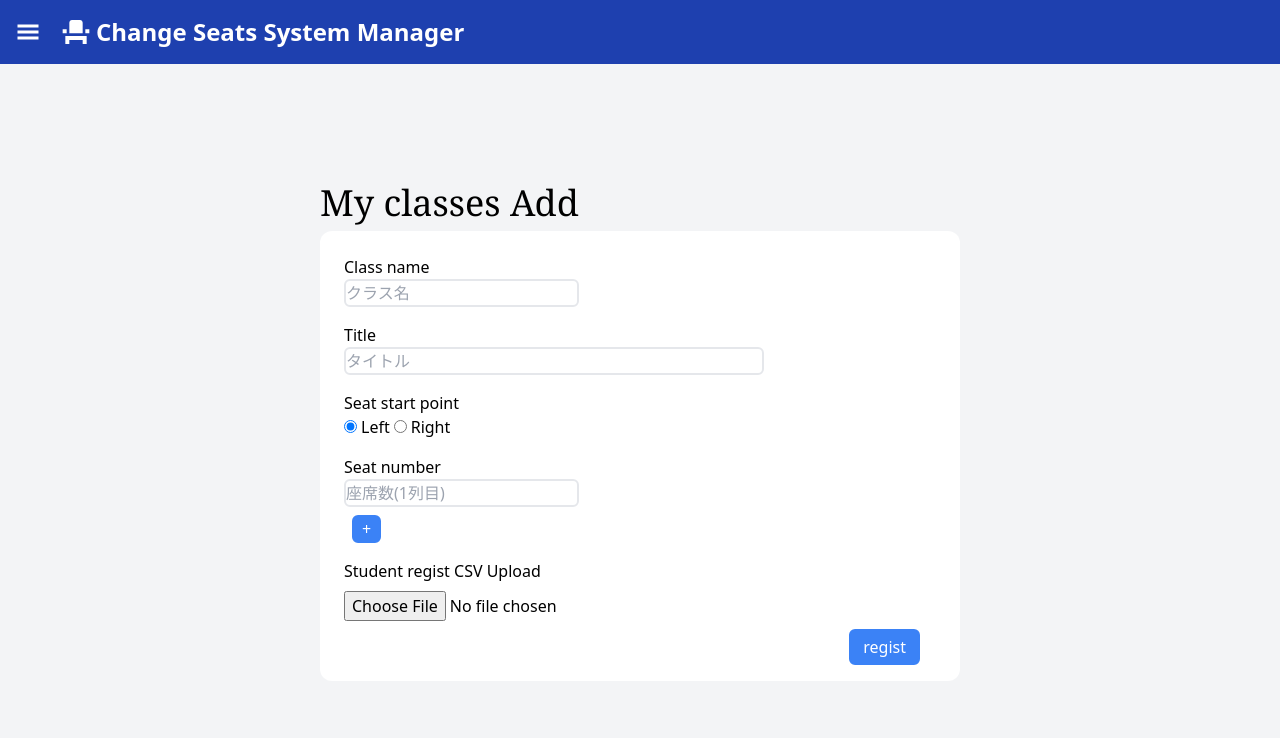
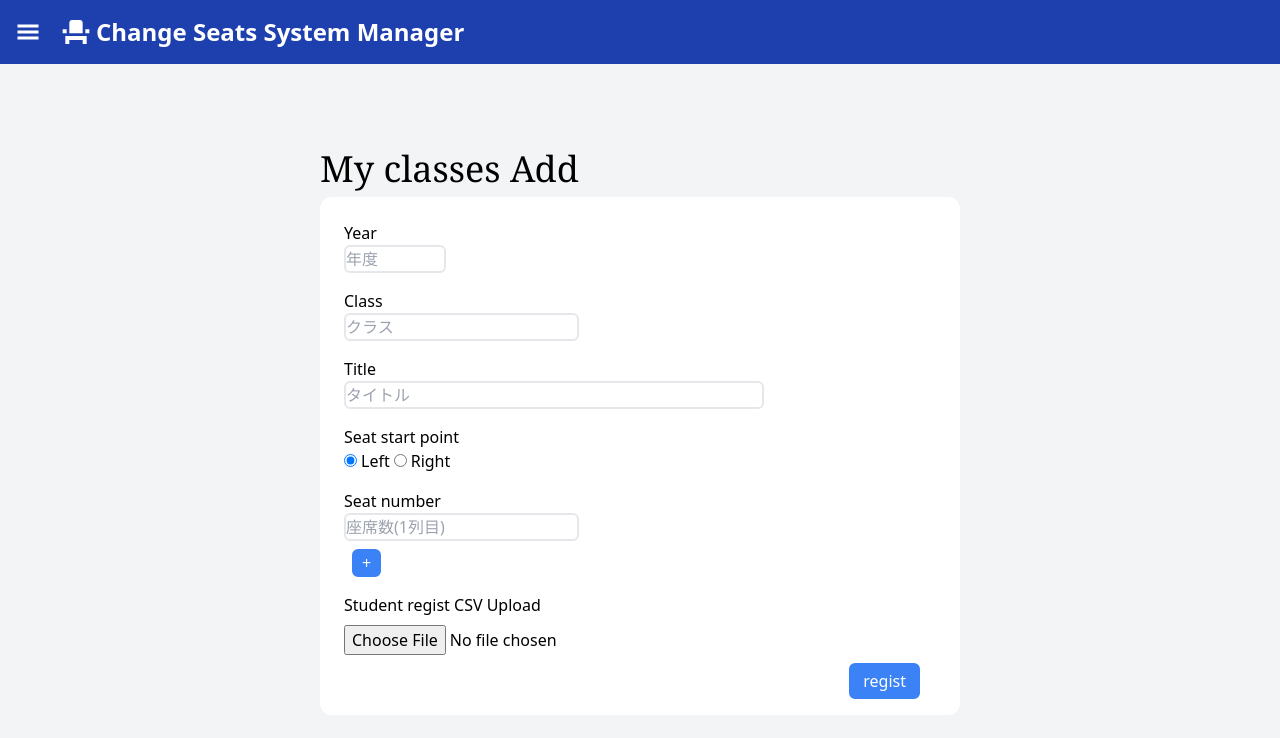
Before and after one commit to ry-shimizu/change-seats-system_front, a Next.js app: page /myclass/add in a window 1280 px wide. Shown: the top 738 px of the page. Built offline with nearby package versions, Linux system fonts and the light colour scheme.

Commit message:
deitail画面の枠作成とダイナミックルーティング準備

```diff
--- a/src/common/sidebar.tsx
+++ b/src/common/sidebar.tsx
@@ -7,7 +7,7 @@ import { PiChalkboardTeacherFill, PiChalkboardTeacherLight } from "react-icons/p
 
 const Sidebar = () => {
   return (
-    <nav className="h-screen w-1/6 bg-gray-200 fixed top-16 left-0 ">
+    <nav className="h-screen w-1/6 bg-gray-200 fixed top-16 left-0">
       <ul className="text-gray-600 m-auto">
         <div className="mt-16">
           <SideBarLink IconItem={FaHome} item="Home" path="/" />
--- a/src/components/Class/ClassLabel.tsx
+++ b/src/components/Class/ClassLabel.tsx
@@ -1,25 +1,37 @@
+import { useRouter } from "next/router";
 import { IoIosTimer } from "react-icons/io";
 import { IoPerson } from "react-icons/io5";
 
 const ClassLabel = ({
+  classId,
   classNum,
   title,
   studentNum,
   lastUpdate,
   isOtherClassAddFlg,
 }: {
+  classId: number;
   classNum: string;
   title: string;
   studentNum: number;
   lastUpdate: string;
   isOtherClassAddFlg: boolean;
 }) => {
+  const router = useRouter();
+
+  const handleClick = (e: { preventDefault: () => void }) => {
+    e.preventDefault();
+    const path = isOtherClassAddFlg ? "otherclass" : "myclass";
+    router.push("/" + path + "/detail/" + classId);
+  };
+
   return (
-    <div
+    <button
       className={`border-2 border-gray-200 bg-gray-100 rounded-md w-11/12 m-4 items-center shadow-xl
 flex transition-transform duration-300 ease-in-out transform hover:scale-105 ${
         isOtherClassAddFlg || "p-2"
       }`}
+      onClick={handleClick}
     >
       <span className={`${isOtherClassAddFlg ? "p-2" : "p-4 text-2xl font-bold"}`}>{classNum}</span>
       <span className={`${isOtherClassAddFlg ? "p-2" : "text-xl font-semibold p-4"}`}>{title}</span>
@@ -33,7 +45,7 @@ flex transition-transform duration-300 ease-in-out transform hover:scale-105 ${
           <div className="pl-1">{lastUpdate}</div>
         </span>
       </span>
-    </div>
+    </button>
   );
 };
 
--- a/src/components/Class/ClassList.tsx
+++ b/src/components/Class/ClassList.tsx
@@ -7,6 +7,7 @@ const ClassList = ({
   path,
 }: {
   classLabelList: {
+    classId: number;
     classNum: string;
     title: string;
     studentNum: number;
@@ -18,6 +19,7 @@ const ClassList = ({
   const classLabelElement = classLabelList.map((classLabel) => {
     return (
       <ClassLabel
+        classId={classLabel.classId}
         classNum={classLabel.classNum}
         title={classLabel.title}
         studentNum={classLabel.studentNum}
--- a/src/pages/myclass/add/index.tsx
+++ b/src/pages/myclass/add/index.tsx
@@ -41,11 +41,22 @@ const MyClassAdd = () => {
       <div className="bg-white rounded-xl w-full p-4">
         <form action="">
           <div className="p-2">
-            <h3>Class name</h3>
+            <h3>Year</h3>
+            <input
+              type="number"
+              name="year"
+              placeholder="年度"
+              className="border-2 rounded-md"
+              min={2023}
+              max={9999}
+            />
+          </div>
+          <div className="p-2">
+            <h3>Class</h3>
             <input
               type="text"
               name="className"
-              placeholder="クラス名"
+              placeholder="クラス"
               maxLength={10}
               size={20}
               className="border-2 rounded-md"
--- a/src/pages/myclass/index.tsx
+++ b/src/pages/myclass/index.tsx
@@ -3,18 +3,21 @@ import ClassList from "@/components/Class/ClassList";
 const MyClass = () => {
   const classLabelList = [
     {
+      classId: 1,
       classNum: "3-1",
       title: "僕の担任クラス",
       studentNum: 38,
       lastUpdate: "2023年12月23日",
     },
     {
+      classId: 2,
       classNum: "3-5",
       title: "僕の担任クラス",
       studentNum: 5,
       lastUpdate: "2023年04月23日",
     },
     {
+      classId: 3,
       classNum: "2-2",
       title: "週末うううう12文字最大",
       studentNum: 38,
--- a/src/pages/otherclass/add/index.tsx
+++ b/src/pages/otherclass/add/index.tsx
@@ -4,30 +4,35 @@ import ClassLabel from "@/components/Class/ClassLabel";
 const OtherClassAdd = () => {
   const classLabelList = [
     {
+      classId: 7,
       classNum: "3-1",
       title: "僕の担任クラス",
       studentNum: 38,
       lastUpdate: "2023年12月23日",
     },
     {
+      classId: 8,
       classNum: "3-5",
       title: "僕の担任クラス",
       studentNum: 5,
       lastUpdate: "2023年04月23日",
     },
     {
+      classId: 9,
       classNum: "2-2",
       title: "週末うううう12文字最大",
       studentNum: 38,
       lastUpdate: "2023年10月23日",
     },
     {
+      classId: 10,
       classNum: "2-2",
       title: "週末うううう12文字最大",
       studentNum: 38,
       lastUpdate: "2023年10月23日",
     },
     {
+      classId: 11,
       classNum: "2-2",
       title: "週末うううう12文字最大",
       studentNum: 38,
@@ -38,6 +43,7 @@ const OtherClassAdd = () => {
   const classLabelElement = classLabelList.map((classLabel) => {
     return (
       <ClassLabel
+        classId={classLabel.classId}
         classNum={classLabel.classNum}
         title={classLabel.title}
         studentNum={classLabel.studentNum}
--- /dev/null
+++ b/src/pages/otherclass/detail/[class_id].tsx
@@ -0,0 +1,5 @@
+const OtherClassDetail = () => {
+  return <></>;
+};
+
+export default OtherClassDetail;
--- a/src/pages/otherclass/index.tsx
+++ b/src/pages/otherclass/index.tsx
@@ -3,18 +3,21 @@ import ClassList from "@/components/Class/ClassList";
 const OtherClass = () => {
   const classLabelList = [
     {
+      classId: 4,
       classNum: "3-1",
       title: "他人Aの担任クラス",
       studentNum: 38,
       lastUpdate: "2023年12月23日",
     },
     {
+      classId: 5,
       classNum: "3-2",
       title: "他人",
       studentNum: 38,
       lastUpdate: "2023年12月23日",
     },
     {
+      classId: 6,
       classNum: "1-2",
       title: "他人Bの週末クラス",
       studentNum: 20,
```
Also changed, not shown: src/pages/myclass/detail/[class_id].tsx (added).
